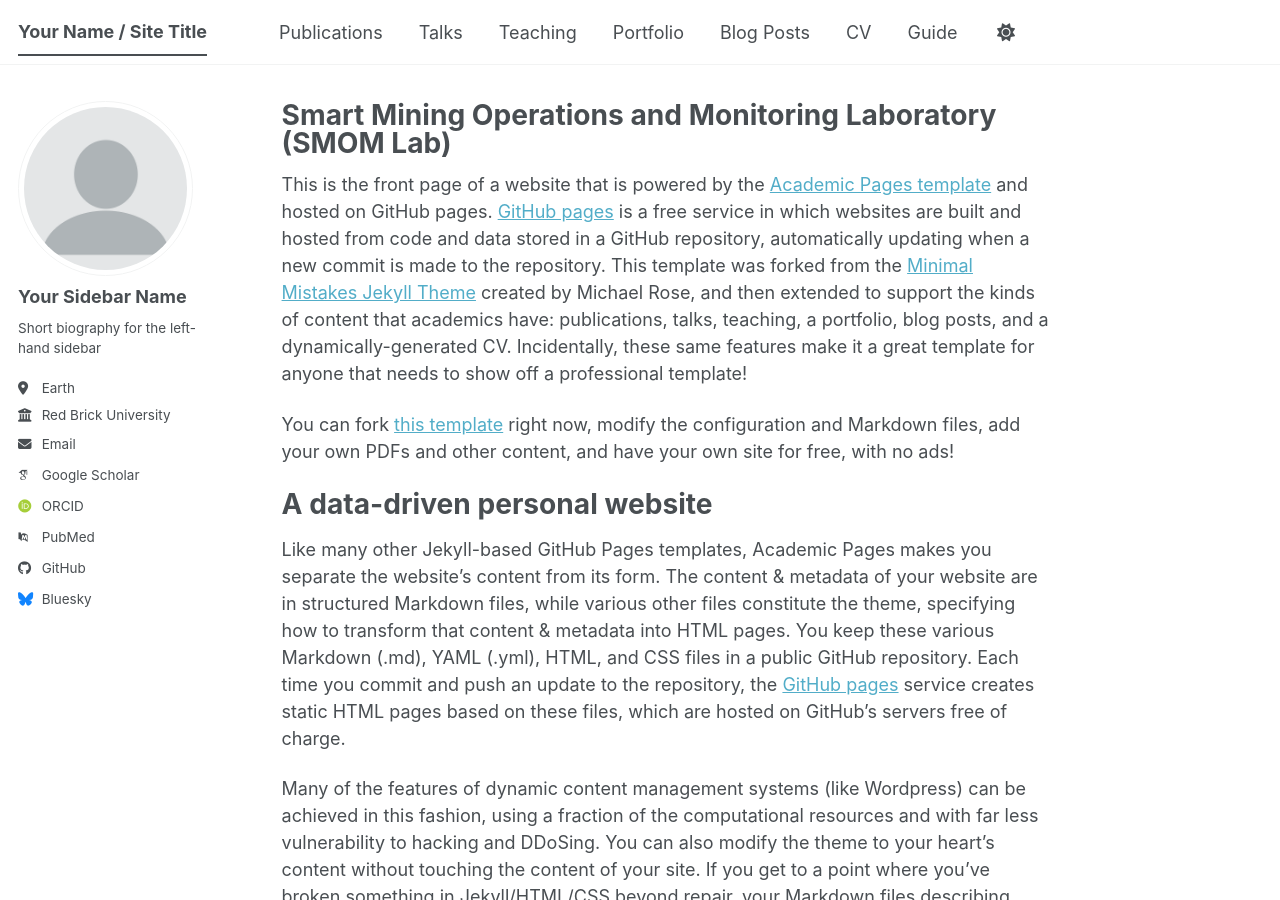
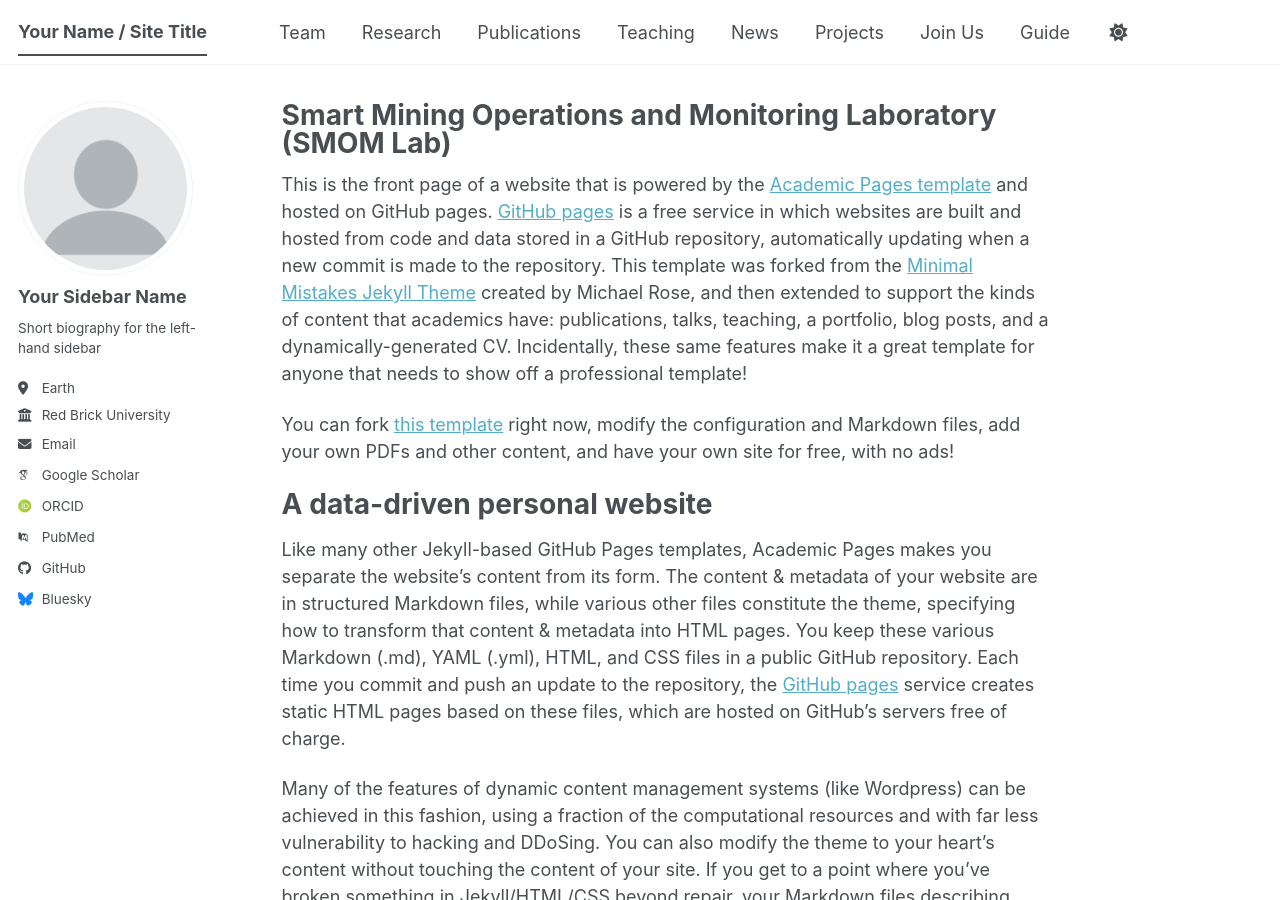
Before and after one commit to chengkaifan76/smomlab.github.io, a Jekyll site: the page built from _pages/about.md, in a window 1280 px wide and 900 px high. Built offline with Jekyll 4.4.1, drawn with Linux system fonts in a browser that asks for light colours; some web fonts are replaced; a script bundle is joined from its source files by our own code; library files that are not in the unit come from our copies.

Commit message:
Update navigation.yml

```diff
--- a/_data/navigation.yml
+++ b/_data/navigation.yml
@@ -8,23 +8,26 @@
 #      Markdown formatted page while the second is generated using JSON.
 
 main:
+  - title: "Team"
+    url: /team/
+
+  - title: "Research"
+    url: /research/
+
   - title: "Publications"
     url: /publications/
-
-  - title: "Talks"
-    url: /talks/
 
   - title: "Teaching"
     url: /teaching/
 
-  - title: "Portfolio"
-    url: /portfolio/
+  - title: "News"
+    url: /news/
 
-  - title: "Blog Posts"
-    url: /year-archive/
+  - title: "Projects"
+    url: /projects/
 
-  - title: "CV"
-    url: /cv/
+  - title: "Join Us"
+    url: /join/
 
   # - title: "CV"
   #   url: /cv-json/
```
